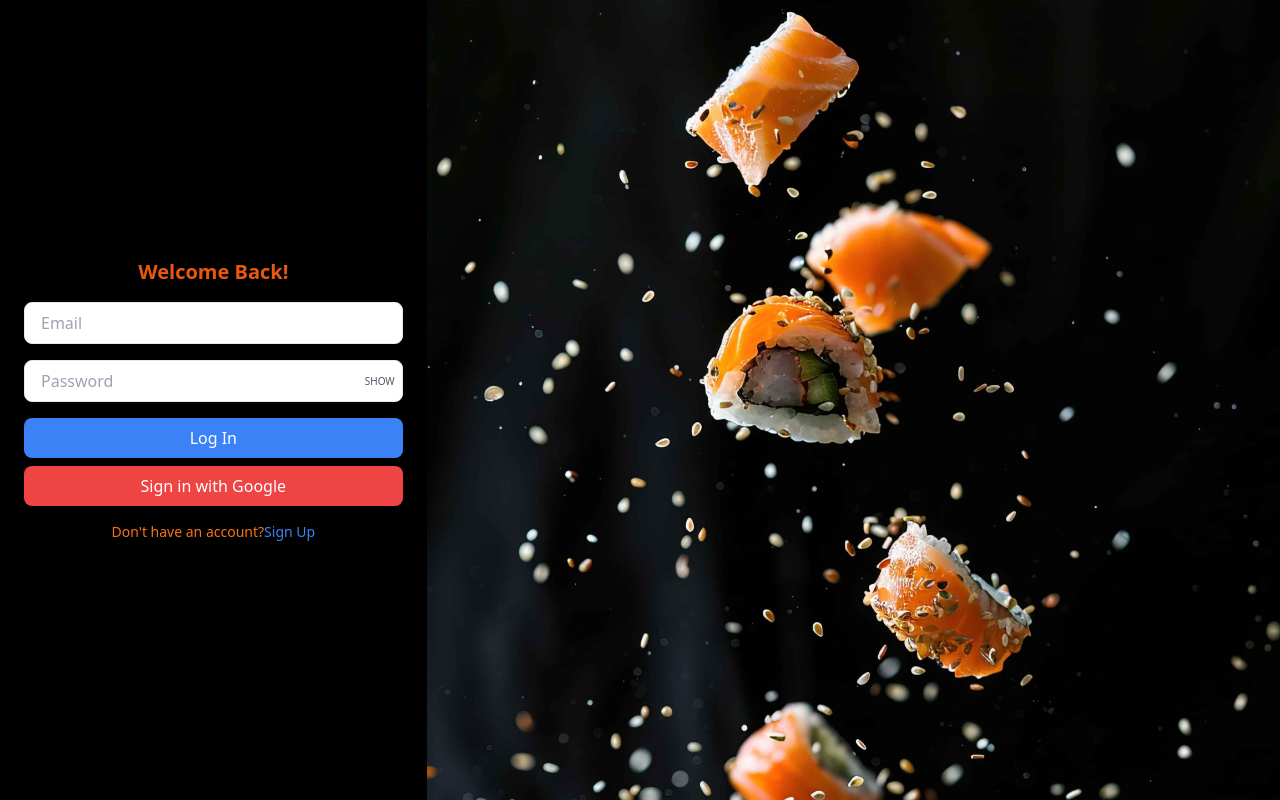
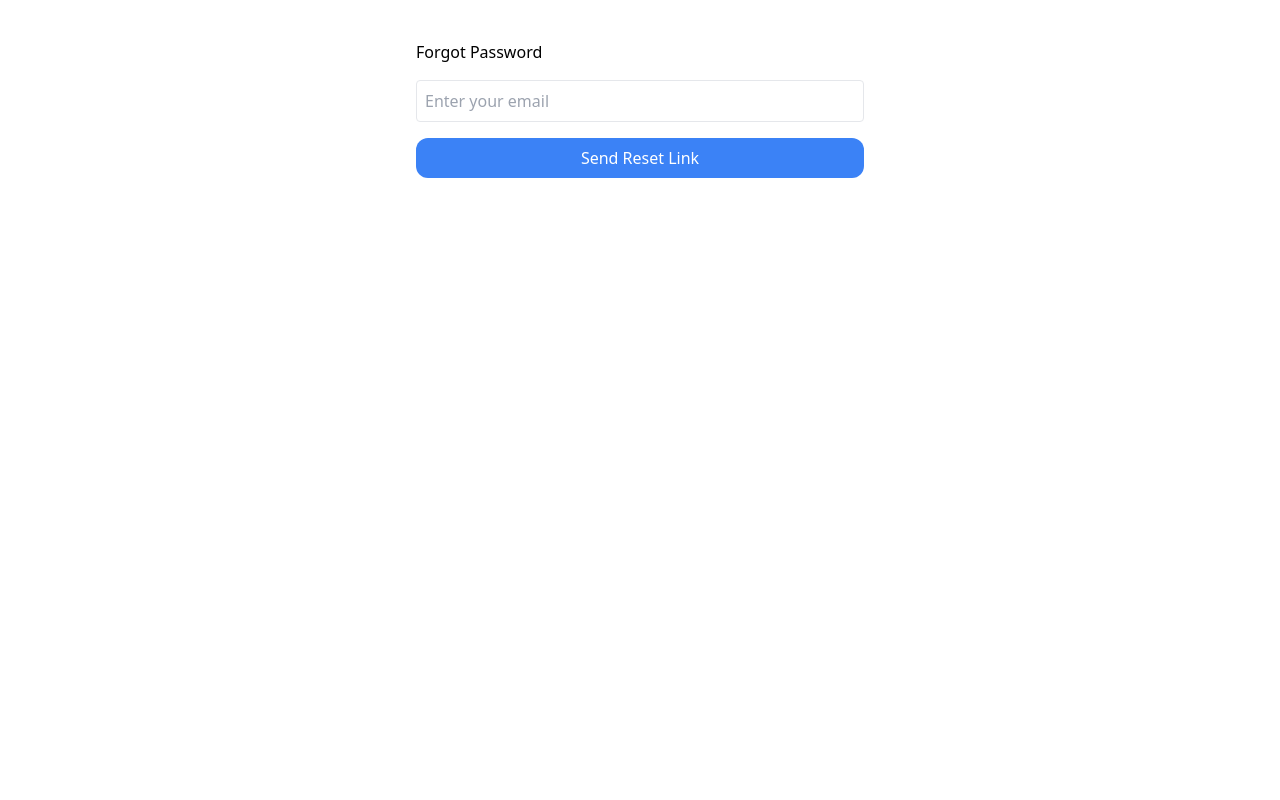
Before and after one commit to Godbrand0/foodweb, a React (Vite) app: page /resetPassword in a window 1280 px wide. Before the commit this address led to /login. Built offline with nearby package versions, Linux system fonts and the light colour scheme; no server answers.

Commit message:
Added Reset Password feature and updated routes and components accordingly

```diff
--- a/src/Approutes.jsx
+++ b/src/Approutes.jsx
@@ -13,6 +13,7 @@ import Verifypage from "./components/Verifypage";
 import ProtectedRoute from "./ProtectedRoute";
 import HomeSection from "./components/HomeSection";
 import AdminPage from "./components/AdminPage";
+import ResetPassword from "./components/ResetPassword";
 
 export default function Approutes() {
   const { currentUser } = useAuth();
@@ -22,6 +23,7 @@ export default function Approutes() {
       <Routes>
         <Route path="/" element={<Navigate to="/home" />} />
         <Route path="/verify-email" element={<Verifypage />} />
+        <Route path="/resetPassword" element={<ResetPassword />} />
         <Route path="/admin" element={<AdminPage />} />
         <Route
           path="/home"
--- a/src/components/AdminPage.jsx
+++ b/src/components/AdminPage.jsx
@@ -1,6 +1,7 @@
 import React, { useEffect, useState } from "react";
 import { db } from "../firebase/Firebase";
 import { addDoc, collection, getDocs } from "firebase/firestore";
+import { useForm } from "react-hook-form";
 
 export default function AdminPage() {
   const [restaurants, setRestaurants] = useState([]);
--- a/src/components/Login.jsx
+++ b/src/components/Login.jsx
@@ -117,7 +117,12 @@ export default function Login() {
           {errorMessage && (
             <p className="text-red-500 text-sm font-bold">{errorMessage}</p>
           )}
-
+          <Link
+            to="/resetPassword"
+            className="float-right text-orange-500 hover:underline"
+          >
+            Forgot Password?
+          </Link>
           <button
             type="submit"
             disabled={isSigningIn}
--- /dev/null
+++ b/src/components/ResetPassword.jsx
@@ -0,0 +1,49 @@
+import { sendPasswordResetEmail } from "firebase/auth";
+import React from "react";
+import { useForm } from "react-hook-form";
+import { auth } from "../firebase/Firebase";
+import { toast } from "react-toastify";
+
+export default function ResetPassword() {
+  const handleForgotPassword = async (email) => {
+    try {
+      await sendPasswordResetEmail(auth, email);
+      toast.success("Password reset email sent! Check you inbox");
+    } catch (error) {
+      toast.error(error.message || "Something went wrong");
+    }
+  };
+
+  const {
+    register,
+    handleSubmit,
+    formState: { errors },
+  } = useForm();
+
+  const onSubmit = ({ email }) => {
+    handleForgotPassword(email);
+  };
+  return (
+    <div>
+      <form
+        className="space-y-4 max-w-md  mx-auto mt-10"
+        onSubmit={handleSubmit(onSubmit)}
+      >
+        <h2>Forgot Password</h2>
+        <input
+          type="text "
+          {...register("email", { required: "Email is required" })}
+          placeholder="Enter your email"
+          className="w-full p-2 border rounded"
+        />
+        {errors.email && <p className="text-red-500">{errors.email.message}</p>}
+        <button
+          type="submit"
+          className="w-full bg-blue-500 text-white py-2 hover:bg-blue-600 rounded-xl"
+        >
+          Send Reset Link
+        </button>
+      </form>
+    </div>
+  );
+}
```
